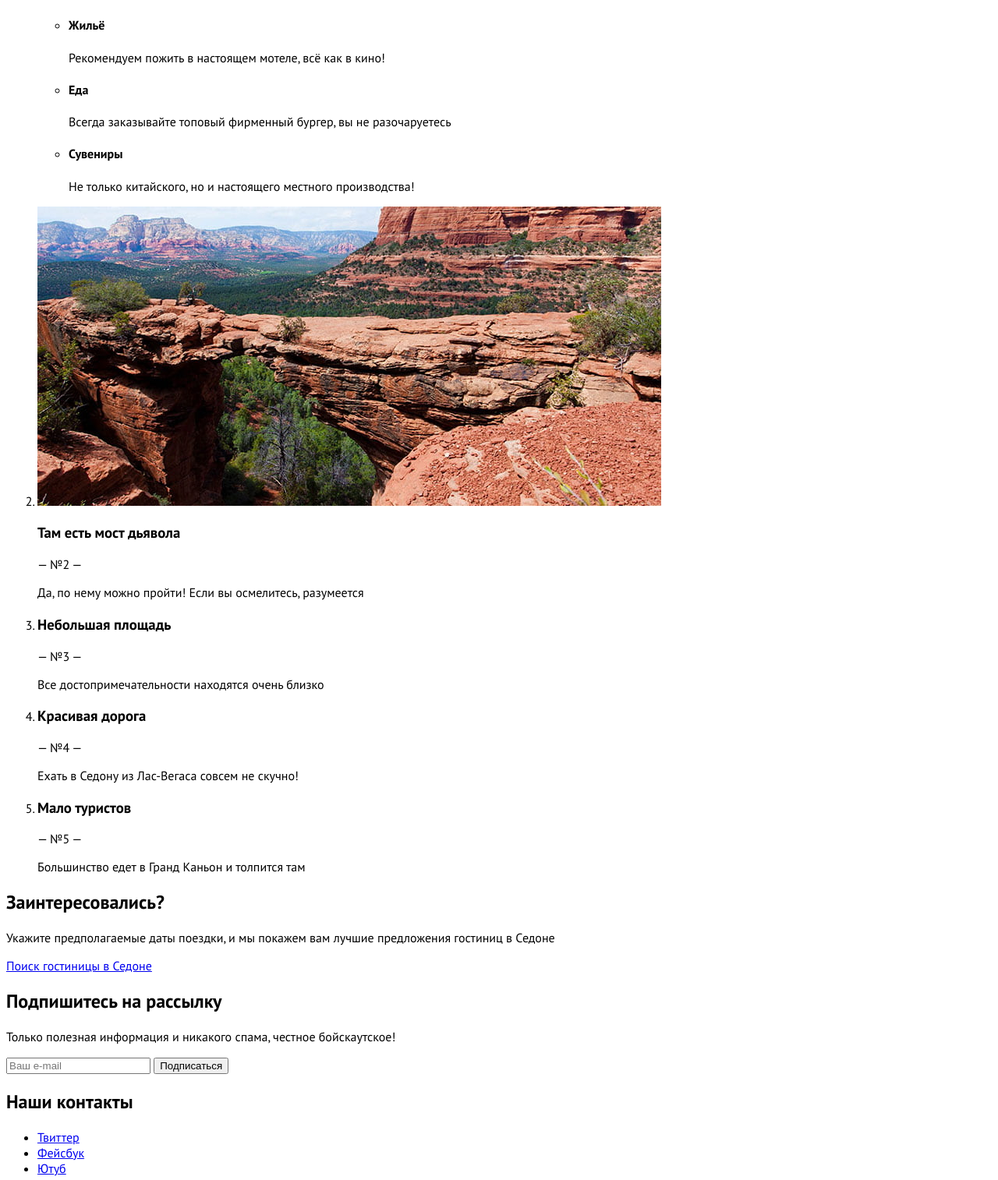
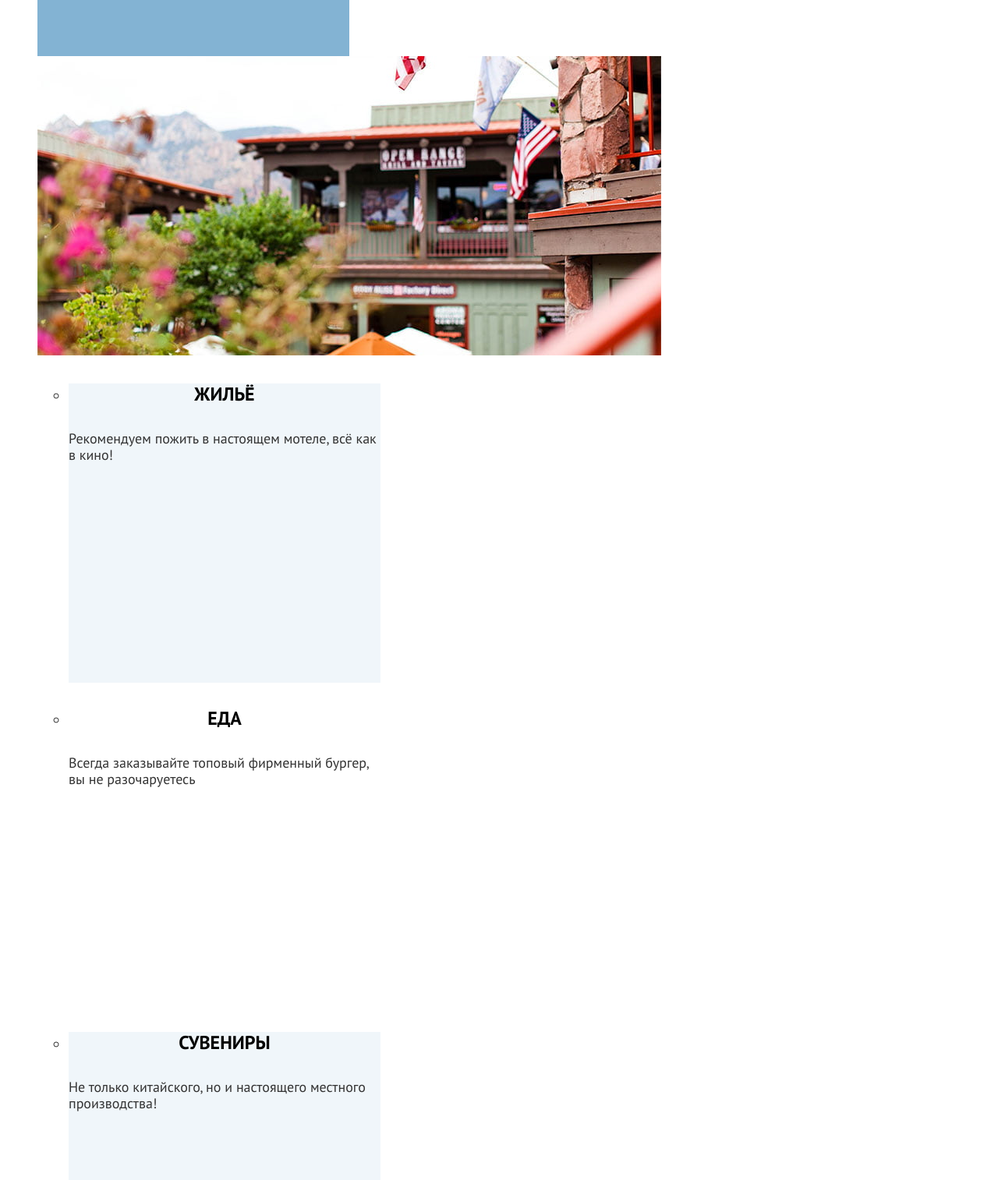
Before and after one commit to htmlacademy-htmlcss/1995309-sedona-33, a plain HTML site: page index.html in a window 1280 px wide. Shown: the part 1286-2800 px from the top of the page at 78% size. Drawn offline with Linux system fonts and the light colour scheme; files whose address does not match are found by name.

Commit message:
Добавляет стили на главную страницу
Я заранее задала размер блокам-плиткам. Может, рановато, но мне так понятнее, как и что получается)

Много головной боли с рациональным написанием кода (каскадность, наследственность и чтобы букаф поменьше). Некоторые моменты по нескольку раз переписывала, особенно имена классов и порядок стилей

```diff
--- a/index.html
+++ b/index.html
@@ -51,7 +51,7 @@
             </a>
           </li>
           <li class="navigation-item">
-            <a class="button button-search" href="#">Хочу сюда</a>
+            <a class="button button-search button-search-small" href="#">Хочу сюда</a>
           </li>
         </ul>
       </nav>
@@ -60,16 +60,18 @@
     <main class="main-index">
       <h1 class="visually-hidden">Седона</h1>
 
+      <div class="welcome-background">
         <div class="welcome-picture">
           <img src="images/welcome.svg" width="458" height="352" alt="welcome to the gorgeous Sedona because the Grand Canyon sucks!">
+        </div>
       </div>
 
       <section class="advantages">
 
 
-        <h2 class="advantages-section-title">Седона — небольшой городок в Аризоне,
+        <h2 class="section-title advantages-section-title">Седона — небольшой городок в Аризоне,
           заслуживающий большего!</h2>
-        <p>Рассмотрим 5 причин, по которым Седона круче, чем Гранд-Каньон!</p>
+        <p class="advantages-intro section-text">Рассмотрим 5 причин, по которым Седона круче, чем Гранд-Каньон!</p>
 
           <!-- Блок с причинами (плитки) -->
 
@@ -78,8 +80,8 @@
           <!-- Пункт 1 -->
 
           <li class="advantages-item">
-            <div class="advantages-text">
-              <h3 class="advantages-title">Настоящий городок</h3>
+            <div class="advantages-item-text item-background-dark">
+              <h3 class="item-title">Настоящий городок</h3>
               <span class="advantages-number">— №1 —</span>
               <p class="advantages-description">Седона — не аттракцион для туристов,
                 там течёт своя жизнь</p>
@@ -89,20 +91,20 @@
             <!-- Подсписок -->
 
             <ul class="advices-list">
-              <li class="advices-item advices-item-house">
-                <h4 class="advices-title">Жильё</h4>
+              <li class="advices-item advices-item-house item-background-light12">
+                <h4 class="item-title advices-item-title">Жильё</h4>
                   <p class="advices-description">Рекомендуем пожить в настоящем мотеле,
                     всё как в кино!</p>
               </li>
 
               <li class="advices-item advices-item-burger">
-                <h4 class="advices-title">Еда</h4>
+                <h4 class="item-title advices-item-title">Еда</h4>
                   <p class="advices-description">Всегда заказывайте топовый фирменный бургер,
                     вы не разочаруетесь</p>
               </li>
 
-              <li class="advices-item advices-item-gift">
-                <h4 class="advices-title">Сувениры</h4>
+              <li class="advices-item advices-item-gift item-background-light12">
+                <h4 class="item-title advices-item-title">Сувениры</h4>
                   <p class="advices-description">Не только китайского, но и настоящего
                     местного производства!</p>
               </li>
@@ -113,8 +115,8 @@
 
           <li class="advantages-item">
             <img class="advantages-picture" src="images/photo-item-2.jpg" width="800" height="384" alt="мост дьявола">
-            <div class="advantages-text">
-              <h3 class="advantages-title">Там есть мост дьявола</h3>
+            <div class="advantages-item-text item-background-dark">
+              <h3 class="item-title">Там есть мост дьявола</h3>
               <span class="advantages-number">— №2 —</span>
               <p class="advantages-description">Да, по нему можно пройти! Если вы осмелитесь,
                 разумеется</p>
@@ -124,26 +126,32 @@
           <!-- Пункт 3 -->
 
           <li class="advantages-item">
-            <h3>Небольшая площадь</h3>
+            <div class="advantages-item-text item-background-light12">
+              <h3 class="item-title advantages-item-title">Небольшая площадь</h3>
               <span class="advantages-number">— №3 — </span>
               <p class="advantages-description">Все достопримечательности находятся
                 очень близко</p>
+            </div>
           </li>
 
           <!-- Пункт 4 -->
 
           <li class="advantages-item">
-            <h3 class="advantages-title">Красивая дорога</h3>
+            <div class="advantages-item-text item-background-light20">
+              <h3 class="item-title advantages-item-title">Красивая дорога</h3>
               <span class="advantages-number">— №4 —</span>
               <p class="advantages-description">Ехать в Седону из Лас-Вегаса совсем не скучно!</p>
+            </div>
           </li>
 
           <!-- Пункт 5 -->
 
           <li class="advantages-item">
-            <h3 class="advantages-title">Мало туристов</h3>
+            <div class="advantages-item-text item-background-light12">
+              <h3 class="item-title advantages-item-title">Мало туристов</h3>
               <span class="advantages-number">— №5 —</span>
               <p class="advantages-description">Большинство едет в Гранд Каньон и толпится там</p>
+          </div>
           </li>
         </ol>
 
@@ -152,10 +160,10 @@
       <!-- Заинтересовались? -->
 
       <section class="interested">
-        <h2>
+        <h2 class="section-title interested-section-title">
           Заинтересовались?
         </h2>
-        <p>
+        <p class="interested-description section-text">
           Укажите предполагаемые даты поездки, и мы покажем вам лучшие
           предложения гостиниц в Седоне
         </p>
@@ -165,9 +173,9 @@
 
     <!-- Секция с подпиской -->
 
-    <section class="page-footer-newsletter">
-      <h2 class="page-footer-title">Подпишитесь на рассылку</h2>
-      <p class="newsletter-text">Только полезная информация и никакого спама,
+    <section class="newsletter">
+      <h2 class="section-title newsletter-section-title">Подпишитесь на рассылку</h2>
+      <p class="newsletter-description section-text">Только полезная информация и никакого спама,
         честное бойскаутское!</p>
       <form class="newsletter-form" action="https://echo.htmlacademy.ru/" method="post">
         <input class="field"  placeholder="Ваш e-mail" type="email" name="newsletter-email" id="newsletter-email" required>
--- a/styles/styles.css
+++ b/styles/styles.css
@@ -16,5 +16,141 @@
 }
 
 body {
-  font-family: "PT Sans";
+  font-family: "PT Sans", sans-serif;
+  font-size: 18px;
+  line-height: 21px;
+  color: #333333;
+  background-color: #ffffff;
 }
+
+.button {
+  font-family: inherit;
+  font-size: 20px;
+  line-height: 26px;
+  font-weight: 700;
+  text-align: center;
+  color: #ffffff;
+  background-color: #83B3D3;
+  text-decoration: none;
+  text-transform: uppercase;
+}
+
+.button-search {
+  background-color: #756257;
+}
+
+.button-search-small {
+  font-size: 16px;
+}
+
+.page-header {
+  color: #000000;
+  background-color: #ffffff;
+}
+
+.navigation-link {
+  font-size: 20px;
+  line-height: 26px;
+  font-weight: 700;
+  color: inherit;
+  text-align: center;
+  text-decoration: none;
+}
+
+.main-index {
+  color: inherit;
+  background-color: #ffffff;
+}
+
+/* Фоновая картинка Welcome */
+.welcome-background {
+  width: 1200px;
+  height: 485px;
+  background-color: #333333;
+  background-image: url("../images/index-background.jpg");
+  background-size: 100% auto;
+  background-repeat: no-repeat;
+}
+
+/* Дивайдер */
+.welcome-picture {
+  width: 1200px;
+  height: 485px;
+  background-image: url("../images/divider.svg");
+  background-size: 100% auto;
+  background-position: center bottom;
+  background-repeat: no-repeat;
+}
+
+.section-title {
+  color: #000000;
+  font-size: 30px;
+  line-height: 36px;
+  text-align: center;
+  text-transform: uppercase;
+}
+
+.newsletter-section-title {
+  color: #ffffff;
+}
+
+.section-text {
+  font-size: 22px;
+  line-height: 36px;
+  text-align: center;
+}
+
+.advantages-item-text,
+.advices-item {
+  width: 400px;
+  height: 384px;
+}
+
+.item-background-dark {
+  color: #ffffff;
+  background-color: #83B3D3;
+}
+
+.item-background-light12 {
+  color: #333333;
+  background-color: rgba(131,179,211,0.12);
+}
+
+.item-background-light20 {
+  color: #333333;
+  background-color: rgba(131,179,211,0.2);
+}
+
+.item-title {
+  font-size: 24px;
+  line-height: 28px;
+  text-align: center;
+  text-transform: uppercase;
+}
+
+.advantages-item-title,
+.advices-item-title {
+  color: black;
+}
+
+.advantages-description {
+  text-align: center;
+}
+
+.newsletter {
+  width: 1200px;
+  height: 411px;
+  color: #ffffff;
+  background-color: #333333;                                                         ;
+  background-image: url("../images/newsletter-background.jpg");
+  background-size: 100% auto;
+  background-repeat: no-repeat;
+}
+
+.footer-contacts-phone {
+  color: #000000;
+  font-size: 40px;
+  line-height: 40px;
+  text-decoration: none;
+  text-align: center;
+}
```
Lines whose indentation alone changed are shown as unchanged.
